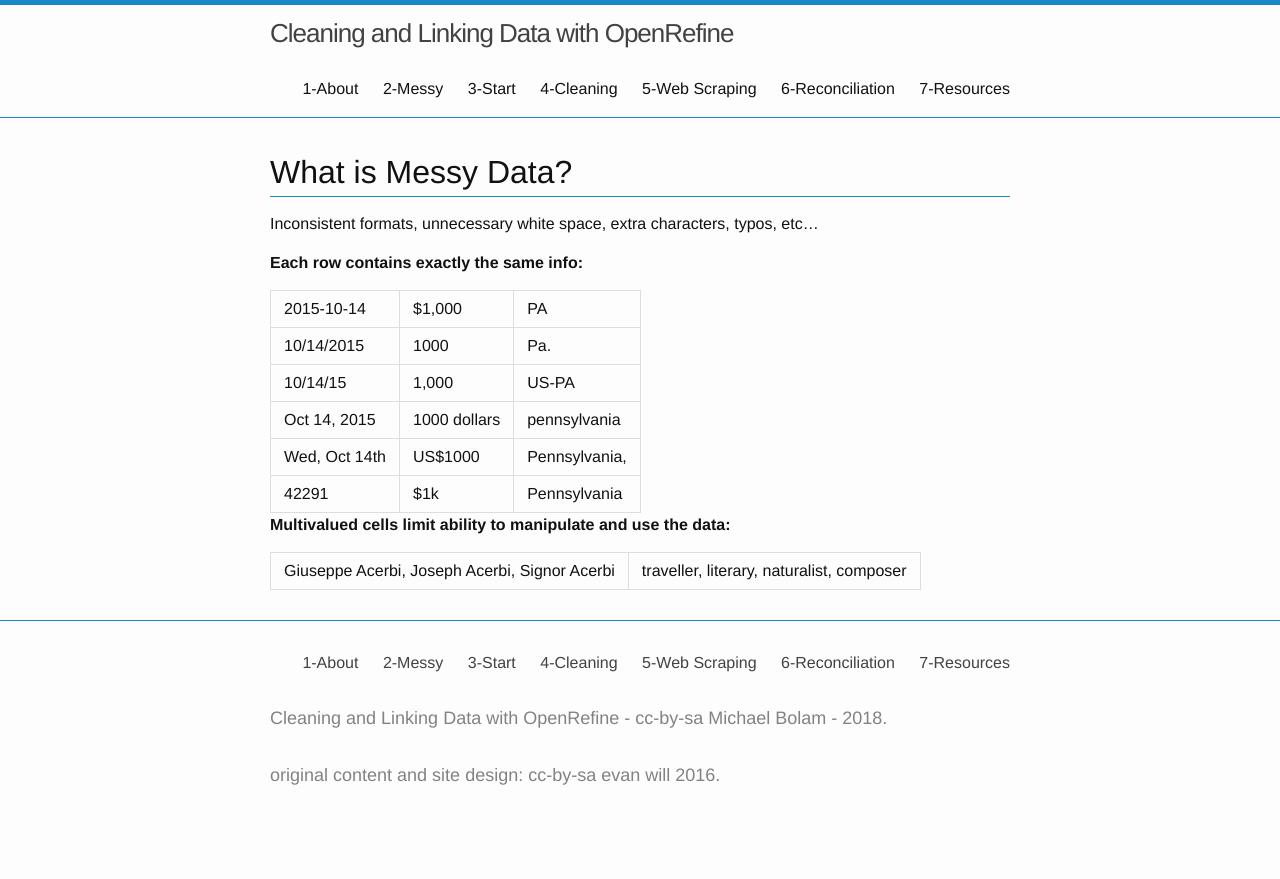
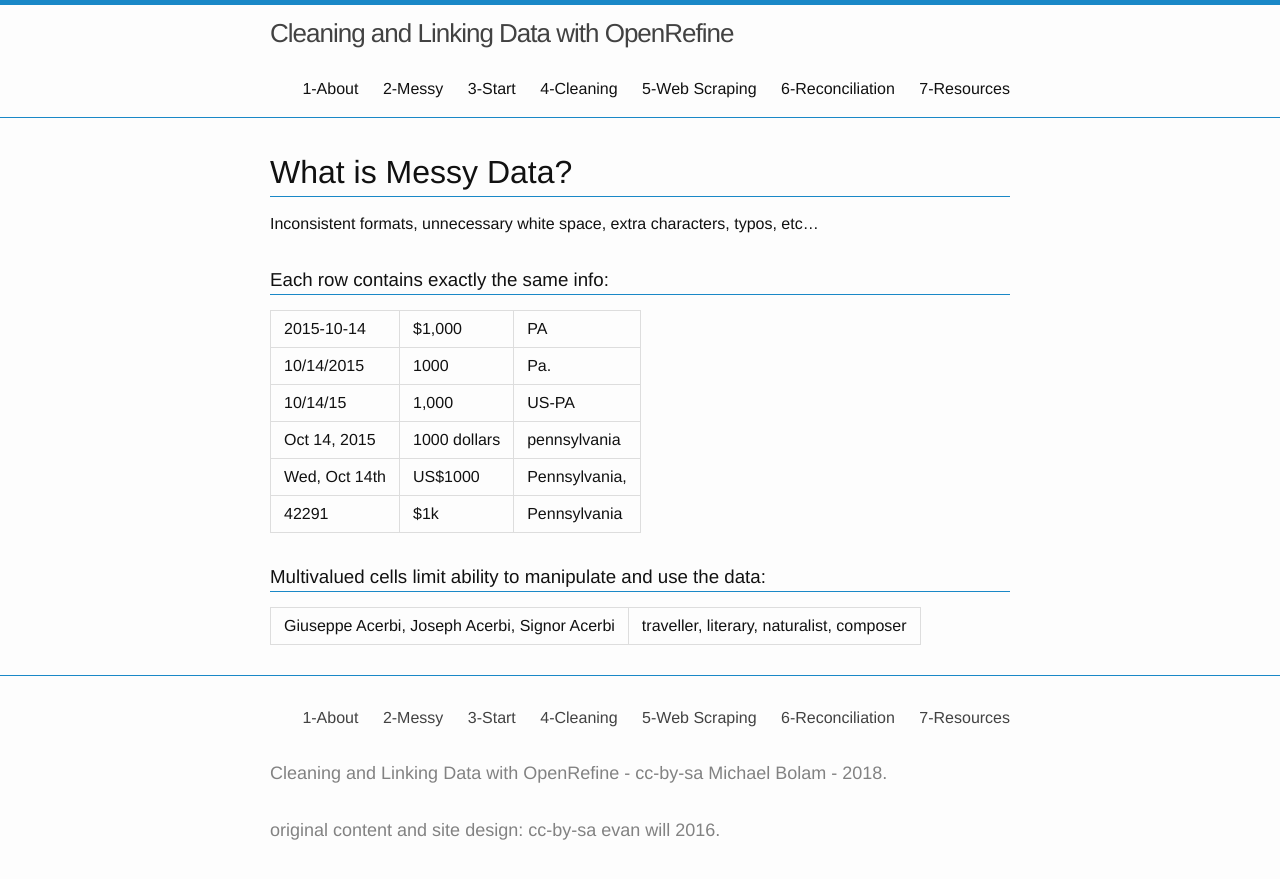
Before and after one commit to mbolam/DSWS_OpenRefine, a Jekyll site: the page built from 2-messy.md, in a window 1280 px wide. Shown: the top 879 px of the page. Built offline with Jekyll 4.4.1, drawn with Linux system fonts in a browser that asks for light colours.

Commit message:
fix headings

```diff
--- a/2-messy.md
+++ b/2-messy.md
@@ -8,7 +8,7 @@ nav: true
 
 Inconsistent formats, unnecessary white space, extra characters, typos, etc...
 
-**Each row contains exactly the same info:**
+### Each row contains exactly the same info:
 
 | 2015-10-14 | $1,000 | PA |
 | 10/14/2015 | 1000 | Pa. |
@@ -17,8 +17,6 @@ Inconsistent formats, unnecessary white space, extra characters, typos, etc...
 | Wed, Oct 14th | US$1000 | Pennsylvania, |
 | 42291 | $1k | Pennsylvania |
 
-
-
-**Multivalued cells limit ability to manipulate and use the data:**
+### Multivalued cells limit ability to manipulate and use the data:
 
 | Giuseppe Acerbi, Joseph Acerbi, Signor Acerbi | traveller, literary, naturalist, composer |
```
